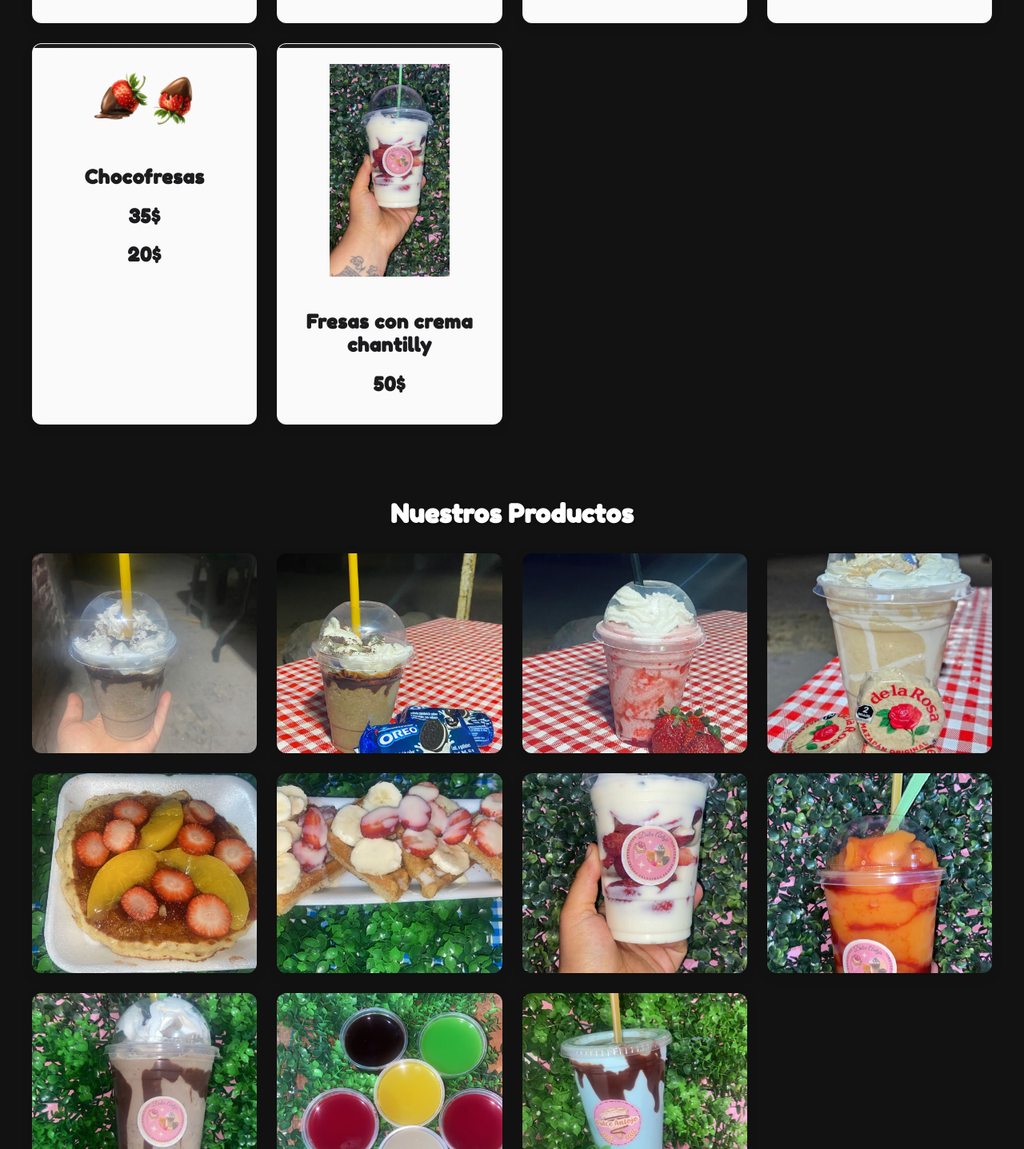
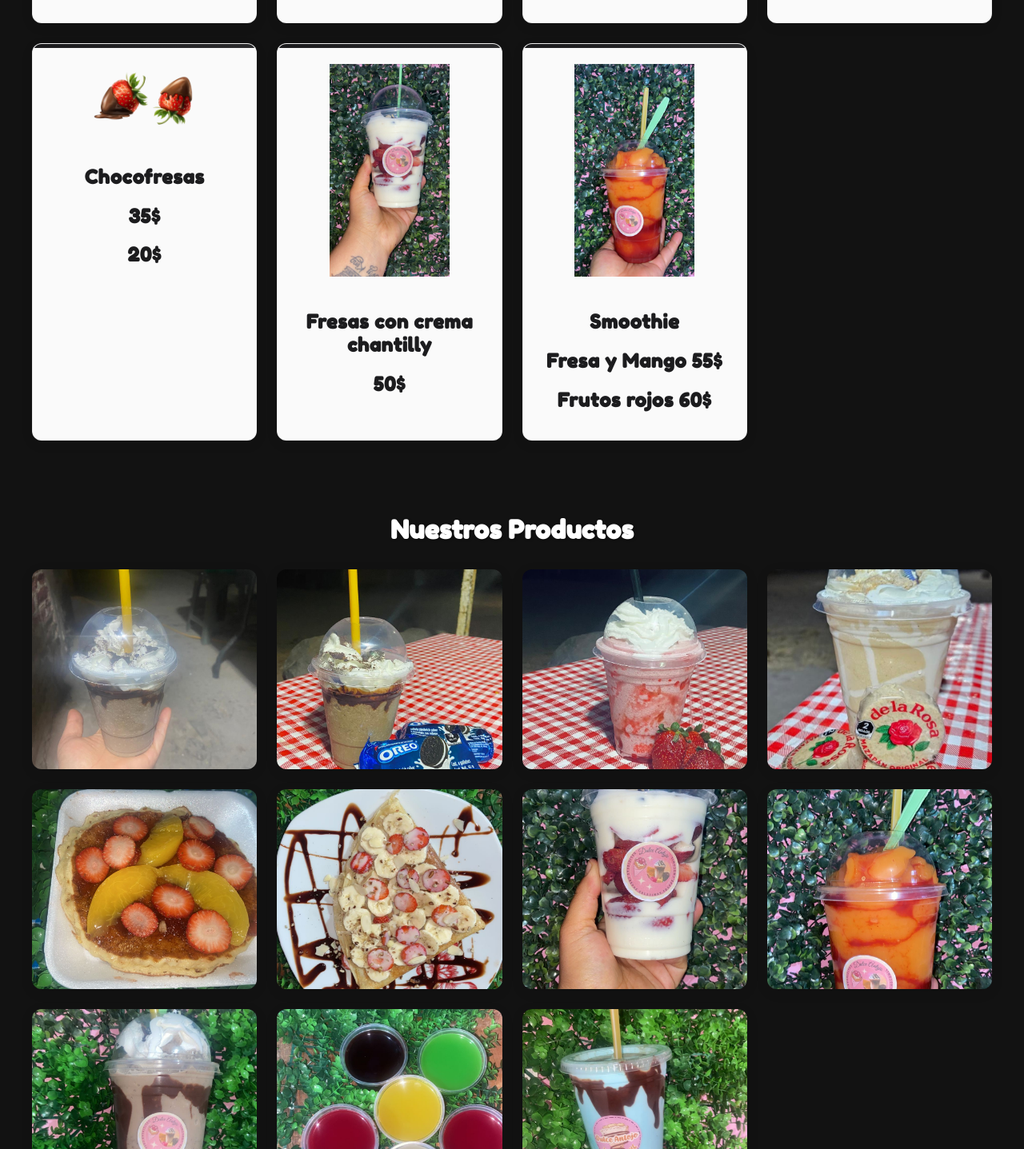
Before and after one commit to DulceAntojo/www.dulceantojo.com, a plain HTML site: page index.html in a window 1280 px wide. Shown: the part 1338-2775 px from the top of the page at 80% size. Drawn offline with Linux system fonts and the light colour scheme.

Commit message:
Update index.html

```diff
--- a/index.html
+++ b/index.html
@@ -451,6 +451,12 @@
         <h2>Fresas con crema chantilly</h2>
         <h2>50$</h2>
     </div>
+      <div class="menu-item">
+        <img src="9.jpeg" alt="Smoothie">
+        <h2>Smoothie</h2>
+        <h2>Fresa y Mango 55$</h2>
+        <h2>Frutos rojos 60$</h2>
+    </div>
 </section>
 
 <!-- Sección de Galería de Productos -->
@@ -478,7 +484,7 @@
             <div class="gallery-caption">Hot Cakes</div>
         </div>
         <div class="gallery-item">
-            <img src="7.jpeg" alt="Crepas">
+            <img src="crep.jpeg" alt="Crepas">
             <div class="gallery-caption">Crepas</div>
         </div>
         <div class="gallery-item">
@@ -487,7 +493,7 @@
         </div>
         <div class="gallery-item">
             <img src="9.jpeg" alt="Chamoyada">
-            <div class="gallery-caption">Chamoyada</div>
+            <div class="gallery-caption">Smoothie</div>
         </div>
         <div class="gallery-item">
             <img src="10.jpeg" alt="Frappe">
```
